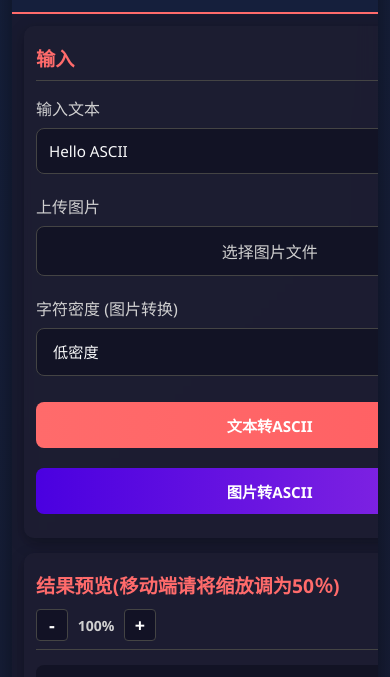
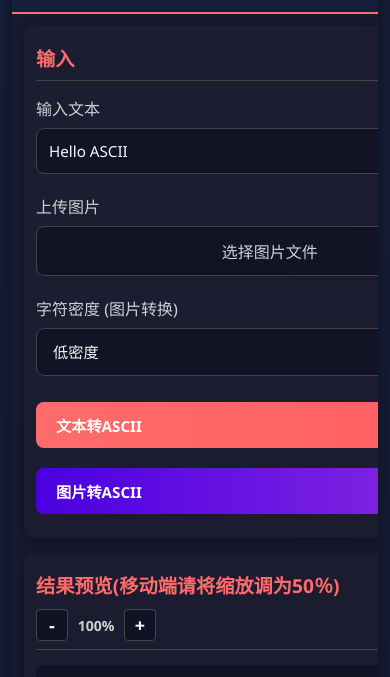
Before and after one commit to 250502520/ASCII, a plain HTML site: page index.html in a window 390 px wide. Shown: the part 128-805 px from the top of the page. Drawn offline with Linux system fonts and the light colour scheme.

Commit message:
Update index.html

```diff
--- a/index.html
+++ b/index.html
@@ -139,7 +139,9 @@
             align-items: center;
             gap: 6px;
             width: 100%;
-            justify-content: center;
+            /* 修改为左对齐 */
+            justify-content: flex-start;
+            padding-left: 30px;
         }
 
         button:hover {
@@ -428,6 +430,8 @@
             button {
                 padding: 12px;
                 font-size: 0.95rem;
+                /* 小屏幕下减少左侧内边距 */
+                padding-left: 20px;
             }
 
             .result-container {
```
